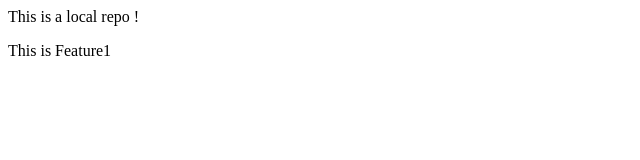
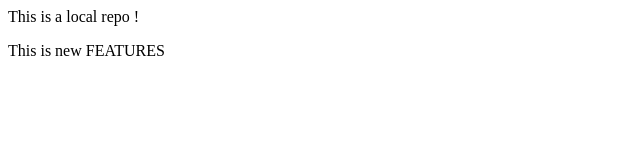
Before and after one commit to Aman-Singh24/Localrepo, a plain HTML site: page index.html in a window 1280 px wide. Shown: the full height of the page, 0-640 px from the left. Drawn offline with Linux system fonts and the light colour scheme.

Commit message:
This is new FEATURE

```diff
--- a/index.html
+++ b/index.html
@@ -1,2 +1,2 @@
 <p>This is a local repo !</p>
-<p>This is Feature1</p>
+<p>This is new FEATURES</p>
```
